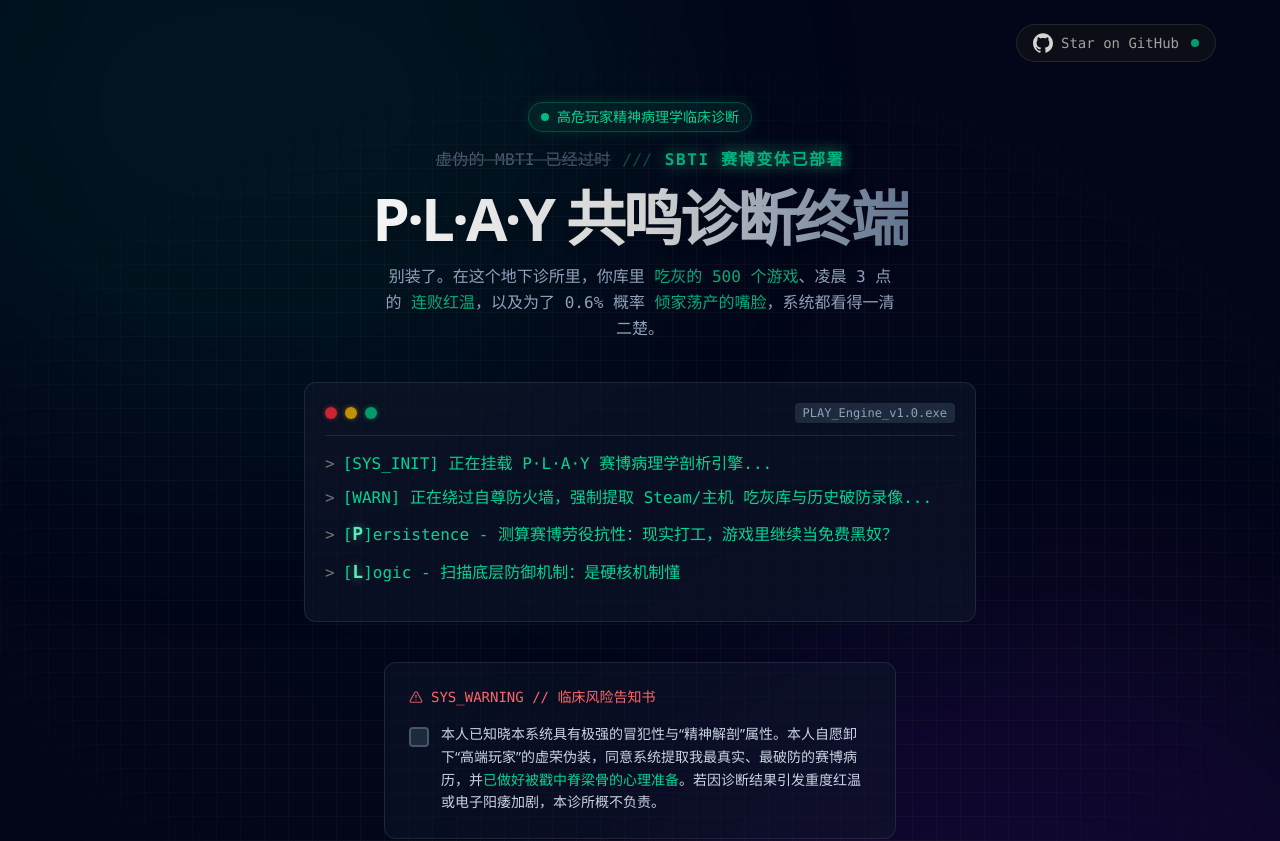
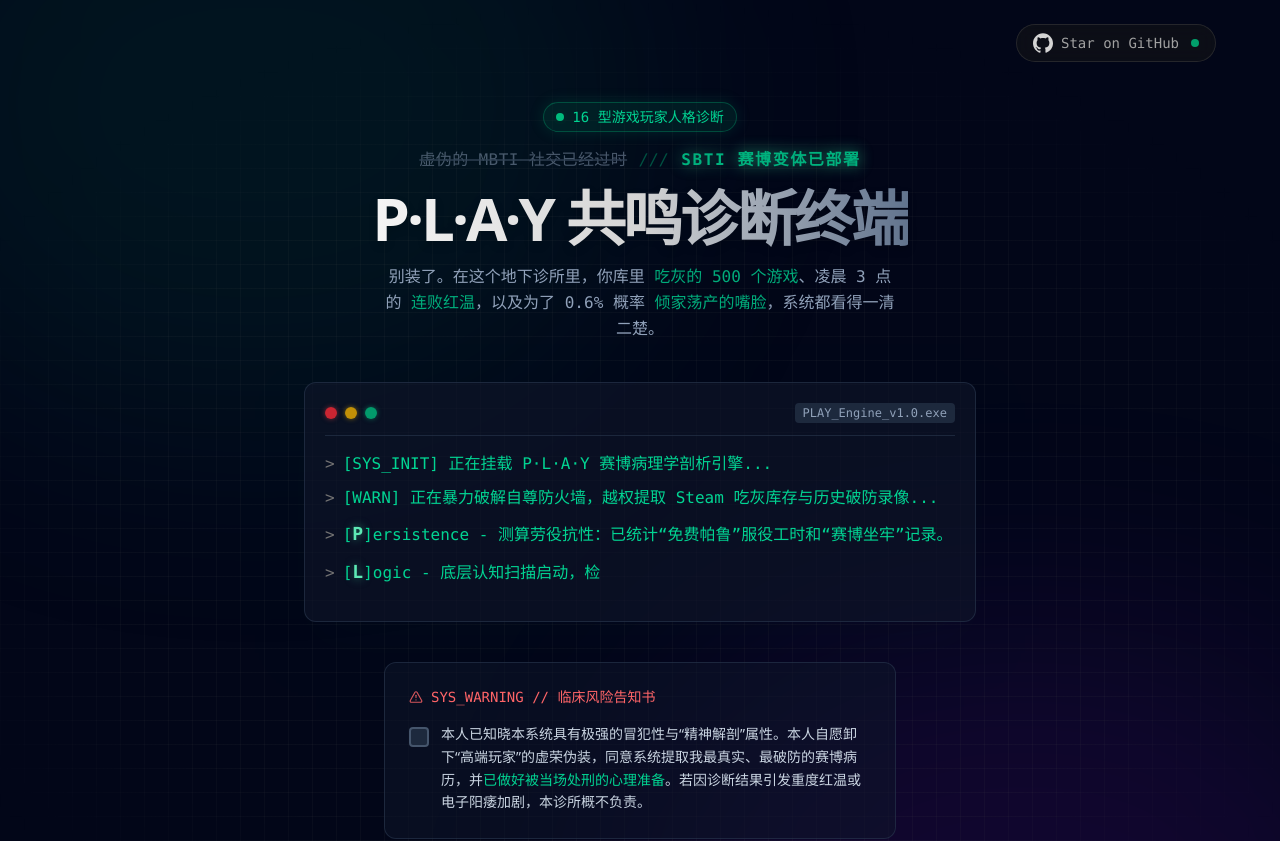
Before and after one commit to lxchapu/play, a Next.js app: page / in a window 1280 px wide. Shown: the top 841 px of the page. Built offline with nearby package versions, Linux system fonts and the light colour scheme.

Commit message:
style: 优化首页终端日志文案与标题描述

```diff
--- a/src/app/page.tsx
+++ b/src/app/page.tsx
@@ -11,26 +11,26 @@ import { Terminal, type TerminalLog } from "./_components/terminal";
 const LOGS: TerminalLog[] = [
   { text: "[SYS_INIT] 正在挂载 P·L·A·Y 赛博病理学剖析引擎..." },
   {
-    text: "[WARN] 正在绕过自尊防火墙，强制提取 Steam/主机 吃灰库与历史破防录像...",
+    text: "[WARN] 正在暴力破解自尊防火墙，越权提取 Steam 吃灰库存与历史破防录像...",
   },
   {
-    text: "[P]ersistence - 测算赛博劳役抗性：现实打工，游戏里继续当免费黑奴？",
+    text: "[P]ersistence - 测算劳役抗性：已统计“免费帕鲁”服役工时和“赛博坐牢”记录。",
     highlight: "P",
   },
   {
-    text: "[L]ogic - 扫描底层防御机制：是硬核机制懂哥，还是纯血玄学赌狗？",
+    text: "[L]ogic - 底层认知扫描启动，检索“机制过载”与“玄学抽卡”并发指征中...",
     highlight: "L",
   },
   {
-    text: "[A]ggression - 评估数字暴力倾向：顺风局装神指点江山，逆风局光速尽孝？",
+    text: "[A]ggression - 情绪雷达追踪开启，已拦截“指点江山”与“小嘴抹蜜”异常频段。",
     highlight: "A",
   },
   {
-    text: "[Y]earning - 探测虚拟多巴胺受体：强度焦虑晚期，还是赛博情感难民？",
+    text: "[Y]earning - 正在探测多巴胺受体：深度锁定“强度焦虑”与“情感难民”晚期病灶。",
     highlight: "Y",
   },
   {
-    text: "[FATAL] 虚伪外骨骼已卸载。请准备直面惨淡的真实。",
+    text: "[FATAL] 虚伪外骨骼已剥离。请准备直面惨淡的真实。",
     variant: "error",
   },
 ];
@@ -72,12 +72,12 @@ function Header() {
           <span className="animate-ping absolute inline-flex h-full w-full rounded-full bg-emerald-400 opacity-75"></span>
           <span className="relative inline-flex rounded-full h-2 w-2 bg-emerald-500"></span>
         </span>
-        高危玩家精神病理学临床诊断
+        16 型游戏玩家人格诊断
       </div>
 
       <div className="font-mono text-sm sm:text-base text-slate-400 font-medium tracking-wide">
         <span className="line-through decoration-slate-500/70 decoration-2 opacity-50 transition-opacity hover:opacity-100 cursor-default">
-          虚伪的 MBTI 已经过时
+          虚伪的 MBTI 社交已经过时
         </span>
         <span className="mx-3 text-emerald-500/40 italic">{"///"}</span>
         <span className="text-emerald-400 font-bold tracking-widest drop-shadow-[0_0_8px_rgba(52,211,153,0.8)] animate-pulse">
@@ -130,7 +130,7 @@ function Action({ booted }: { booted: boolean }) {
           <span className="text-sm text-slate-300 group-hover:text-slate-200 transition-colors leading-relaxed">
             本人已知晓本系统具有极强的冒犯性与“精神解剖”属性。本人自愿卸下“高端玩家”的虚荣伪装，同意系统提取我最真实、最破防的赛博病历，并
             <strong className="text-emerald-400 font-normal">
-              已做好被戳中脊梁骨的心理准备
+              已做好被当场处刑的心理准备
             </strong>
             。若因诊断结果引发重度红温或电子阳痿加剧，本诊所概不负责。
           </span>
```
